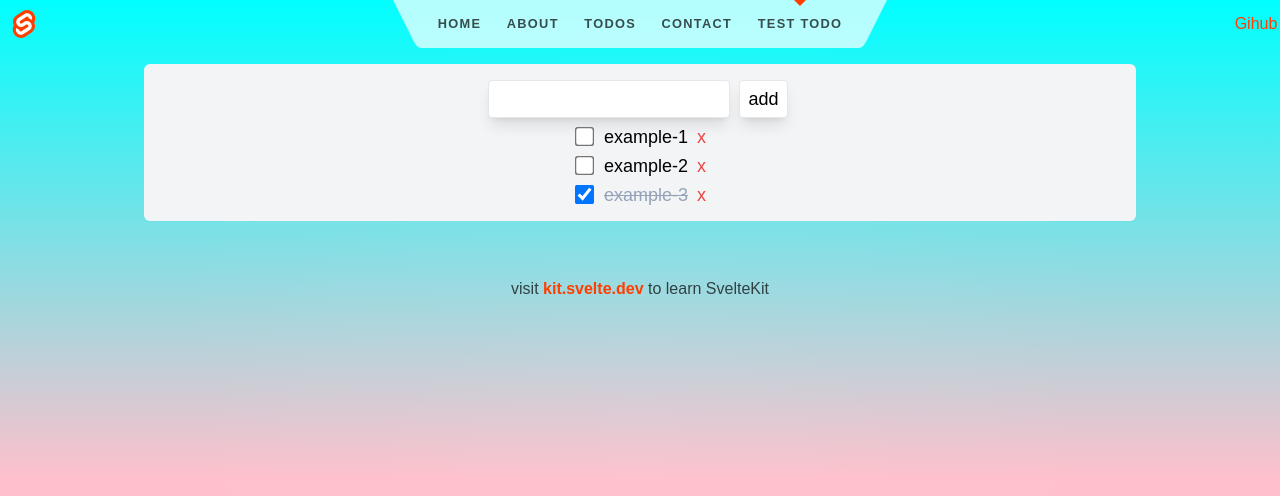
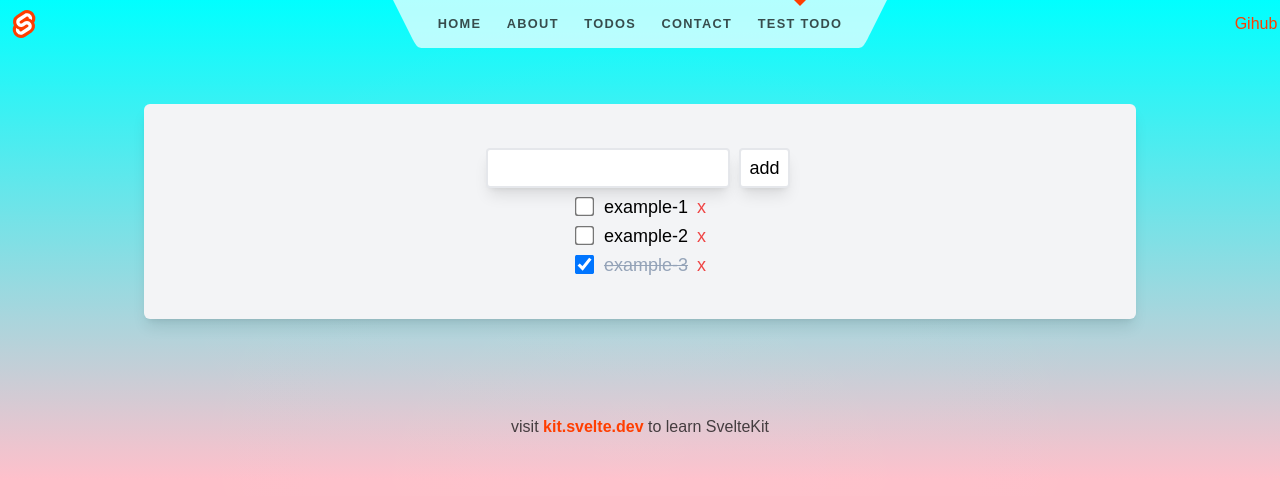
Before and after one commit to Arikato111/learn-sveltekit, a SvelteKit app: page /testtodo in a window 1280 px wide. Shown: the top 496 px of the page. Built offline with nearby package versions, Linux system fonts and the light colour scheme.

Commit message:
style update

```diff
--- a/src/routes/testtodo/+page.svelte
+++ b/src/routes/testtodo/+page.svelte
@@ -28,15 +28,15 @@
   }
 </script>
 
-<div class="bg-gray-100 p-3 text-lg text-center rounded-md">
+<div class="bg-gray-100 p-10 my-10 text-lg text-center rounded-md shadow-lg">
   <div class="text-rose-600">{getError}</div>
   <div>
     <input
-      class="bg-white shadow-lg border rounded focus:outline-none p-1"
+      class="bg-white shadow-lg rounded focus:outline-blue-300 hover:border-blue-300 border-2 transition-all p-1"
       type="text"
       bind:value={input}
     />
-    <button class="m-1 border shadow-lg py-1 px-2 bg-white rounded hover:text-slate-600" on:click={addTodolist}>add</button>
+    <button class="m-1 border-2 shadow-lg py-1 px-2 bg-white rounded hover:text-slate-600 hover:border-blue-300 transition-all focus:outline-blue-300" on:click={addTodolist}>add</button>
   </div>
   {#each todoList as list}
     <div>
@@ -44,7 +44,6 @@
       class="scale-150 m-2"
         type="checkbox"
         bind:checked={list.done}
-        on:change={(e) => console.log(e)}
       />
       {#if list.done}
         <strike class="text-slate-400">
```
